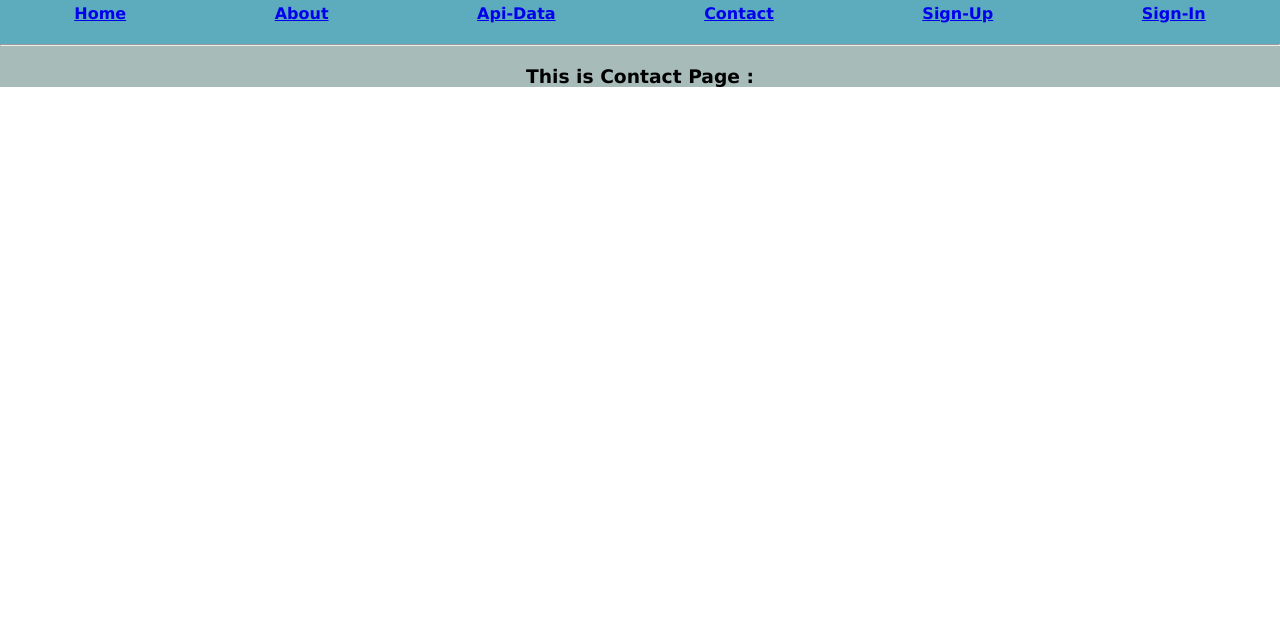
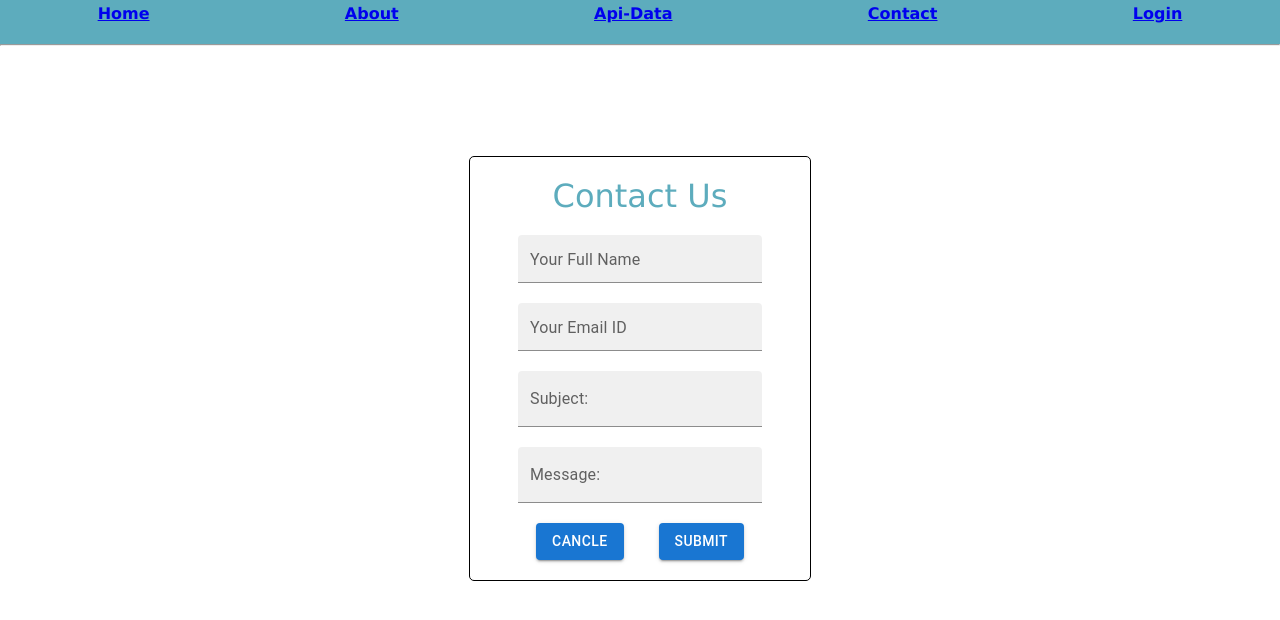
Before and after one commit to het-dwt/DWT-P1-vite-react, a React (Vite) app: page /contact in a window 1280 px wide. Shown: the top 620 px of the page. Built offline with nearby package versions, Linux system fonts and the light colour scheme.

Commit message:
implement Contact/login page

```diff
--- a/src/navbar/apiData.css
+++ b/src/navbar/apiData.css
@@ -5,11 +5,9 @@
   font-family: "Lucida Sans", "Lucida Sans Regular", "Lucida Grande",
   "Lucida Sans Unicode", Geneva, Verdana, sans-serif;
 }
-#apiTable {
-  width: auto;
-  /* border-spacing: 5px; */
+
+#label {
+  font-size: 1rem;
+  color: #5dacbd;
+  margin-bottom: 20px;
 }
-
-#api-maintable{
-  padding-top: 5%;
-}
--- a/src/navbar/apiData.jsx
+++ b/src/navbar/apiData.jsx
@@ -1,6 +1,13 @@
 import { useEffect, useState } from "react";
 import axios from "axios";
 import "./apiData.css";
+import Table from "@mui/material/Table";
+import TableBody from "@mui/material/TableBody";
+import TableCell from "@mui/material/TableCell";
+import TableContainer from "@mui/material/TableContainer";
+import TableHead from "@mui/material/TableHead";
+import TableRow from "@mui/material/TableRow";
+import Paper from "@mui/material/Paper";
 
 function Apidata() {
   const [apiData, setApiData] = useState([]);
@@ -12,32 +19,44 @@ function Apidata() {
   }, []);
 
   return (
-    <div id="api-mainTable" className="nav-elem">
-      <table id="apiTable" border={4}>
-        <thead >
-          <tr>
-            <th style={{padding:"30px"}}>Sr:</th>
-            <th style={{padding:"30px"}}>Product</th>
-            <th style={{padding:"30px"}}>Product Name:</th>
-            <th style={{padding:"30px"}}>Rating:</th>
-            <th style={{padding:"30px"}}>Price:</th>
-          </tr>
-        </thead>
-        <tbody>
+    <TableContainer component={Paper}>
+      <Table aria-label="simple table">
+        <TableHead>
+          <TableRow>
+            <TableCell align="center">
+              <label id="label">Sr.</label>
+            </TableCell>
+            <TableCell align="center">
+              <label id="label">Product</label>
+            </TableCell>
+            <TableCell align="center">
+              <label id="label">Product Name</label>
+            </TableCell>
+            <TableCell align="center">
+              <label id="label">Rating</label>
+            </TableCell>
+            <TableCell align="center">
+              <label id="label">Price</label>
+            </TableCell>
+          </TableRow>
+        </TableHead>
+        <TableBody>
           {apiData.products?.map((o) => (
-            <tr key={o.id}>
-              <td>{o.id}</td>
-              <td>
-                <img src={o.thumbnail} width="80" />
-              </td>
-              <td><b>{o.title}</b></td>
-              <td>{o.rating}/5</td>
-              <td>{o.price}/-</td>
-            </tr>
+            <TableRow key={o.id}>
+              <TableCell align="center" component="th" scope="row">
+                <label id="label">{o.id}</label>
+              </TableCell>
+              <TableCell align="center">
+                <img src={o.thumbnail} width="100" />
+              </TableCell>
+              <TableCell align="center">{o.title}</TableCell>
+              <TableCell align="center">{o.rating} / 5</TableCell>
+              <TableCell align="center">{o.price} /-</TableCell>
+            </TableRow>
           ))}
-        </tbody>
-      </table>
-    </div>
+        </TableBody>
+      </Table>
+    </TableContainer>
   );
 }
 
--- /dev/null
+++ b/src/navbar/contact.css
@@ -0,0 +1,45 @@
+* {
+    margin: 0%;
+    padding: 0%;
+    font-family: "Lucida Sans", "Lucida Sans Regular", "Lucida Grande",
+      "Lucida Sans Unicode", Geneva, Verdana, sans-serif;
+  }
+
+  .contact-box {
+    align-items: center;
+    display: flex;
+    flex-direction: column;
+    gap: 20px;
+  }
+  .header {
+    font-size: 2rem;
+    margin-top: 10px;
+    font-weight: 700px;
+  }
+  .contact {
+    display: flex;
+    margin: 10px;
+    padding: 20px;
+    flex-direction: column;
+    justify-content: center;
+    width: 300px;
+    border: 1px solid black;
+    border-radius: 5px;
+  }
+
+  .Button {
+    margin: 10px;
+  }
+
+  .outerDiv {
+    display: flex;
+    justify-content: center;
+  }
+
+  .label {
+    font-size: 2rem;
+    color: #5dacbd;
+    margin-bottom: 20px;
+    font-family: "Lucida Sans", "Lucida Sans Regular", "Lucida Grande",
+      "Lucida Sans Unicode", Geneva, Verdana, sans-serif;
+  }
--- a/src/navbar/contact.jsx
+++ b/src/navbar/contact.jsx
@@ -1,12 +1,110 @@
+// import React from "react";
+// import Button from "@mui/material/Button";
+// import TextField from "@mui/material/TextField";
+// import "./signin.css";
+// const Contact = () => {
+//   return (
+//     <div className="contact">
+//       <h3 className="nav-elem">Contact Us Directly</h3>
+//       <div className="innerDiv">
+//         <TextField
+//           type="text"
+//           label="Your Full Name: "
+//           id="filled-size-small"
+//           variant="filled"
+//           size="small"
+//         />
+//         <TextField
+//           type="email"
+//           label="Your Email ID: "
+//           id="filled-size-small"
+//           variant="filled"
+//           size="small"
+//         />
+//         <TextField
+//           type="text"
+//           label="Subject: "
+//           id="filled-size-small"
+//           variant="filled"
+//           size="small"
+//         />
+//         <TextField
+//           type="text"
+//           label="Message: "
+//           id="filled-size-small"
+//           variant="filled"
+//           size="large"
+//         />
+//         <div>
+//           <Button variant="contained">Cancle</Button>
+//           <Button style={{ marginLeft: "35px" }} variant="contained">
+//             Submit
+//           </Button>
+//         </div>
+//       </div>
+//     </div>
+//   );
+// };
+
+// export default Contact;
 import React from "react";
+import "./contact.css";
+import Button from "@mui/material/Button";
+import TextField from "@mui/material/TextField";
+
 const Contact = () => {
   return (
-    <div>
+    <div className="outerDiv">
       <div className="contact">
-        <h3 className="nav-elem">This is Contact Page : </h3>
+        <div className="contact-box">
+          <label className="label">Contact Us</label>
+        </div>
+        <form>
+          <div className="contact-box">
+            <TextField
+              type="text"
+              label="Your Full Name"
+              id="filled-size-small"
+              variant="filled"
+              size="small"
+            />
+            <TextField
+              type="email"
+              label="Your Email ID"
+              id="filled-size-small"
+              variant="filled"
+              size="small"
+            />
+            <TextField
+              type="text"
+              label="Subject:"
+              id="filled-size-small"
+              variant="filled"
+              size="medium"
+            />
+            <TextField
+              type="text"
+              label="Message:"
+              id="filled-size-small"
+              variant="filled"
+              size="large"
+            />
+            <div>
+              <Button variant="contained" value="reset" name="button">
+                Cancle
+              </Button>
+              <Button
+                style={{ marginLeft: "35px" }}
+                variant="contained"
+                name="button"
+              >
+                Submit
+              </Button>
+            </div>
+          </div>
+        </form>
       </div>
     </div>
   );
 };
-
 export default Contact;
--- a/src/navbar/layout.jsx
+++ b/src/navbar/layout.jsx
@@ -19,11 +19,11 @@ const Layout = () => {
             <Link to="/contact">Contact</Link>
           </h4>
           <h4>
-            <Link to="/signup">Sign-Up</Link>
+            <Link to="/signup">Login</Link>
           </h4>
-          <h4>
+          {/* <h4>
             <Link to="/signin">Sign-In</Link>
-          </h4>
+          </h4> */}
         </nav>
       </header>
       <hr />
--- a/src/navbar/signin.css
+++ b/src/navbar/signin.css
@@ -34,5 +34,17 @@
 .outerDiv {
   display: flex;
   justify-content: center;
-  /* background-color: beige; */
 }
+
+.label {
+  font-size: 2rem;
+  color: #5dacbd;
+  margin-bottom: 20px;
+  font-family: "Lucida Sans", "Lucida Sans Regular", "Lucida Grande",
+    "Lucida Sans Unicode", Geneva, Verdana, sans-serif;
+}
+
+.h4tag {
+  color: #5dacbd;
+  margin-top: 20px;
+}
--- a/src/navbar/signin.jsx
+++ b/src/navbar/signin.jsx
@@ -1,44 +1,15 @@
 import React from "react";
 import "./signin.css";
+import { Link } from "react-router-dom";
 import Button from "@mui/material/Button";
 import TextField from "@mui/material/TextField";
 
 const Signin = () => {
   return (
-    //     <>
-    //       <div className="signin">
-    //         <div className="signin-box">
-    //           <h1 className="label">Sign In</h1>
-    //           <TextField
-    //             style={{ marginTop: "20px" }}
-    //             type="email"
-    //             label="Email"
-    //             id="filled-size-small"
-    //             variant="filled"
-    //             size="small"
-    //           />
-    //           <TextField
-    //             style={{ marginTop: "20px" }}
-    //             type="password"
-    //             label="Password"
-    //             id="filled-size-small"
-    //             variant="filled"
-    //             size="small"
-    //           />
-    //         </div>
-
-    //         <div style={{ marginTop: "20px" }}>
-    //           <Button variant="contained">Cancle</Button>
-    //           <Button style={{ marginLeft: "35px" }} variant="contained">
-    //             Sign In
-    //           </Button>
-    //         </div>
-    //       </div>
-    //     </>
     <div className="outerDiv">
       <div className="signin">
         <div className="signin-box">
-          <span>Sign In</span>
+          <label className="label">Sign In</label>
         </div>
         <div className="signin-box">
           <TextField
@@ -61,10 +32,15 @@ const Signin = () => {
               Sign In
             </Button>
           </div>
+          <div>
+          <h4 className="h4tag">Create An Account?</h4>
+            <h4>
+              <Link to="/signup">Sign-Up</Link>
+            </h4>
+          </div>
         </div>
       </div>
     </div>
   );
 };
-
 export default Signin;
--- a/src/navbar/signup.css
+++ b/src/navbar/signup.css
@@ -17,8 +17,8 @@
 }
 
 .label {
-  margin-top: 50px;
   font-size: 2rem;
+  color: #5dacbd;
   font-family: "Lucida Sans", "Lucida Sans Regular", "Lucida Grande",
     "Lucida Sans Unicode", Geneva, Verdana, sans-serif;
 }
@@ -31,3 +31,7 @@
   justify-content: center;
   margin: 100px;
 }
+
+.h4tag {
+  margin-top: 20px;
+}
--- a/src/navbar/signup.jsx
+++ b/src/navbar/signup.jsx
@@ -2,6 +2,7 @@ import React from "react";
 import "./signup.css";
 import Button from "@mui/material/Button";
 import TextField from "@mui/material/TextField";
+import { Link, Outlet } from "react-router-dom";
 
 const Signup = () => {
   return (
@@ -64,6 +65,13 @@ const Signup = () => {
               Sign Up
             </Button>
           </div>
+          <div>
+            <h4 className="h4tag">Already Have An Account?</h4>
+            <h4>
+              <Link to="/signin">Sign-In</Link>
+            </h4>
+            <Outlet />
+          </div>
         </div>
       </div>
     </div>
```
